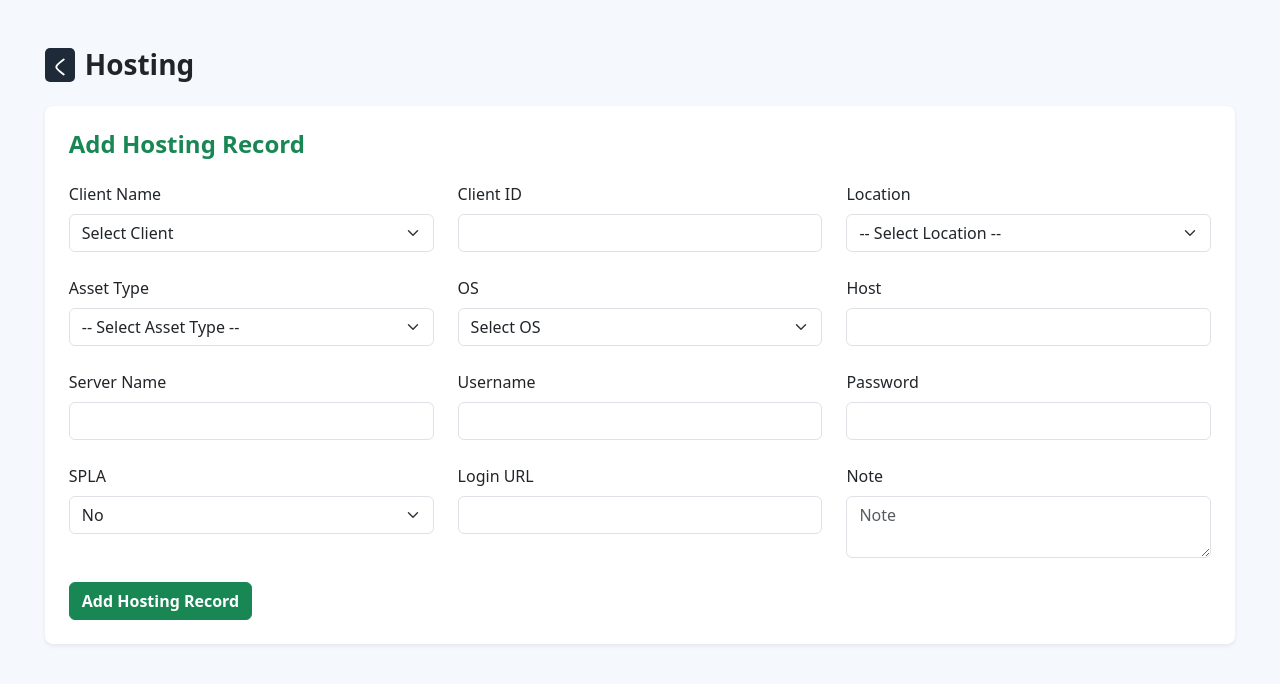
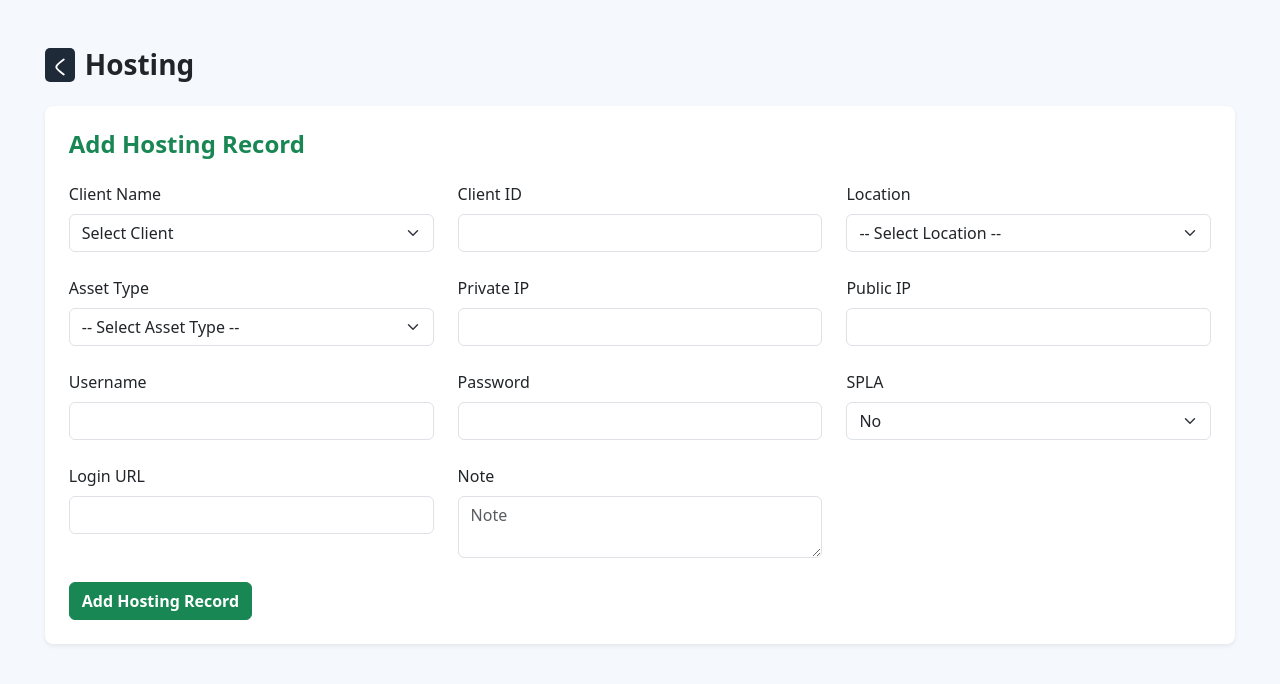
Before and after one commit to hafizsameer11/sautech, a PHP site: page /modules/hostandlic/hosting.php in a window 1280 px wide. Shown: the top 684 px of the page. Run offline with PHP 8.4, Linux system fonts and the light colour scheme; data comes from the database, SQL or seed files in the repository; data that the repository does not hold is empty.

Commit message:
phase1hosting

```diff
--- a/modules/hostandlic/hosting.php
+++ b/modules/hostandlic/hosting.php
@@ -159,7 +159,7 @@ $records = $conn->query("SELECT id, client_name, server_name FROM hosting_assets
         </div>
         <div class="col-md-4">
           <label for="asset_type" class="form-label">Asset Type</label>
-          <select name="asset_type" id="asset_type" class="form-select">
+          <select name="asset_type" id="asset_type" class="form-select" onchange="toggleFieldsBasedOnOS(this)">
             <option value="">-- Select Asset Type --</option>
             <?php foreach ($support['asset_type'] as $location): ?>
               <option value="<?= htmlspecialchars($location) ?>">
@@ -169,9 +169,9 @@ $records = $conn->query("SELECT id, client_name, server_name FROM hosting_assets
           </select>
         </div>
 
-        <div class="col-md-4">
+        <div class="col-md-4 vm-field" style='display:none'>
           <label for="os" class="form-label">OS</label>
-          <select id="os" name="os" class="form-select" onchange="toggleFieldsBasedOnOS(this)">
+          <select id="os" name="os" class="form-select">
             <option value="">Select OS</option>
             <option value="VM">VM</option>
             <option value="Linux">Linux</option>
@@ -179,11 +179,11 @@ $records = $conn->query("SELECT id, client_name, server_name FROM hosting_assets
           </select>
         </div>
         <!-- VM-Specific Fields -->
-        <div class="col-md-4 vm-field">
+        <div class="col-md-4 vm-field" style="display: none;">
           <label for="host" class="form-label">Host</label>
           <input type="text" id="host" name="host" class="form-control">
         </div>
-        <div class="col-md-4 vm-field">
+        <div class="col-md-4 vm-field" style="display: none;">
           <label for="server_name" class="form-label">Server Name</label>
           <input type="text" id="server_name" name="server_name" class="form-control">
         </div>
@@ -203,11 +203,11 @@ $records = $conn->query("SELECT id, client_name, server_name FROM hosting_assets
           <label for="ssd" class="form-label">HDD SSD</label>
           <input type="text" id="ssd" name="ssd" class="form-control">
         </div>
-        <div class="col-md-4 vm-field" style="display: none;">
+        <div class="col-md-4 ">
           <label for="private_ip" class="form-label">Private IP</label>
           <input type="text" id="private_ip" name="private_ip" class="form-control">
         </div>
-        <div class="col-md-4 vm-field" style="display: none;">
+        <div class="col-md-4">
           <label for="public_ip" class="form-label">Public IP</label>
           <input type="text" id="public_ip" name="public_ip" class="form-control">
         </div>
```
